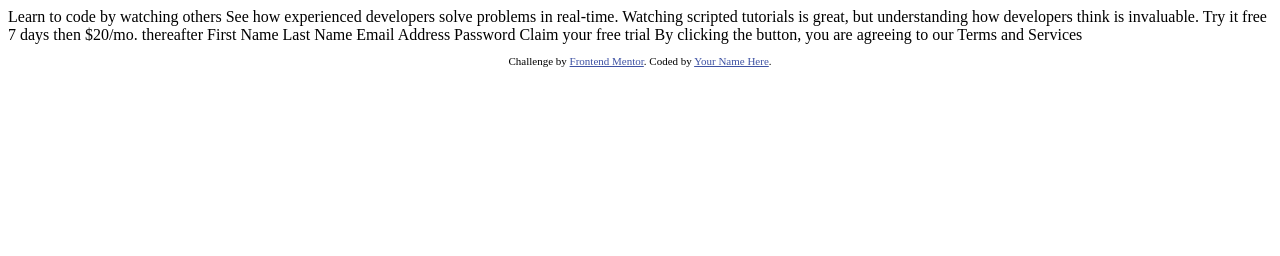
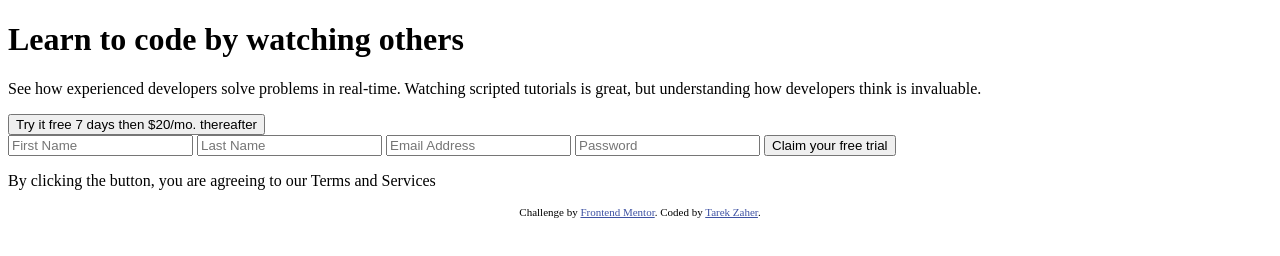
Before and after one commit to Tarek-Zaher/Intro-component-with-sign-up-form, a plain HTML site: page index.html in a window 1280 px wide. Drawn offline with Linux system fonts and the light colour scheme.

Commit message:
add html markup

```diff
--- a/index.html
+++ b/index.html
@@ -16,27 +16,37 @@
 </head>
 <body>
 
-  Learn to code by watching others
+  <div class="wrapper">
+    <div class="info">
+      <h1>Learn to code by watching others</h1>
 
-  See how experienced developers solve problems in real-time. Watching scripted tutorials is great,
-  but understanding how developers think is invaluable.
+      <p>See how experienced developers solve problems in real-time. Watching scripted tutorials is great,
+      but understanding how developers think is invaluable.</p>
+    </div>
 
-  Try it free 7 days then $20/mo. thereafter
+    <div class="cta">
+      <button type="button" name="tryBtn"class="btn try">Try it free 7 days then $20/mo. thereafter</button>
 
-  First Name
-  Last Name
-  Email Address
-  Password
+      <form class="ctaForm" action="index.html" method="post">
+        <input type="text" name="firstName" placeholder="First Name">
+        <input type="text" name="lastName" placeholder="Last Name">
+        <input type="email" name="email" placeholder="Email Address">
+        <input type="password" name="password" placeholder="Password">
 
-  Claim your free trial
+        <button type="submit" name="claimBtn" class="btn claim">Claim your free trial</button>
 
-  By clicking the button, you are agreeing to our Terms and Services
+        <p class="disclaimer">By clicking the button, you are agreeing to our Terms and Services</p>
+      </form>
 
-  <footer>
-    <p class="attribution">
-      Challenge by <a href="https://www.frontendmentor.io?ref=challenge" target="_blank">Frontend Mentor</a>.
-      Coded by <a href="#">Your Name Here</a>.
-    </p>
-  </footer>
+    </div>
+
+    <footer>
+      <p class="attribution">
+        Challenge by <a href="https://www.frontendmentor.io?ref=challenge" target="_blank">Frontend Mentor</a>.
+        Coded by <a href="#">Tarek Zaher</a>.
+      </p>
+    </footer>
+  </div>
+
 </body>
 </html>
```
